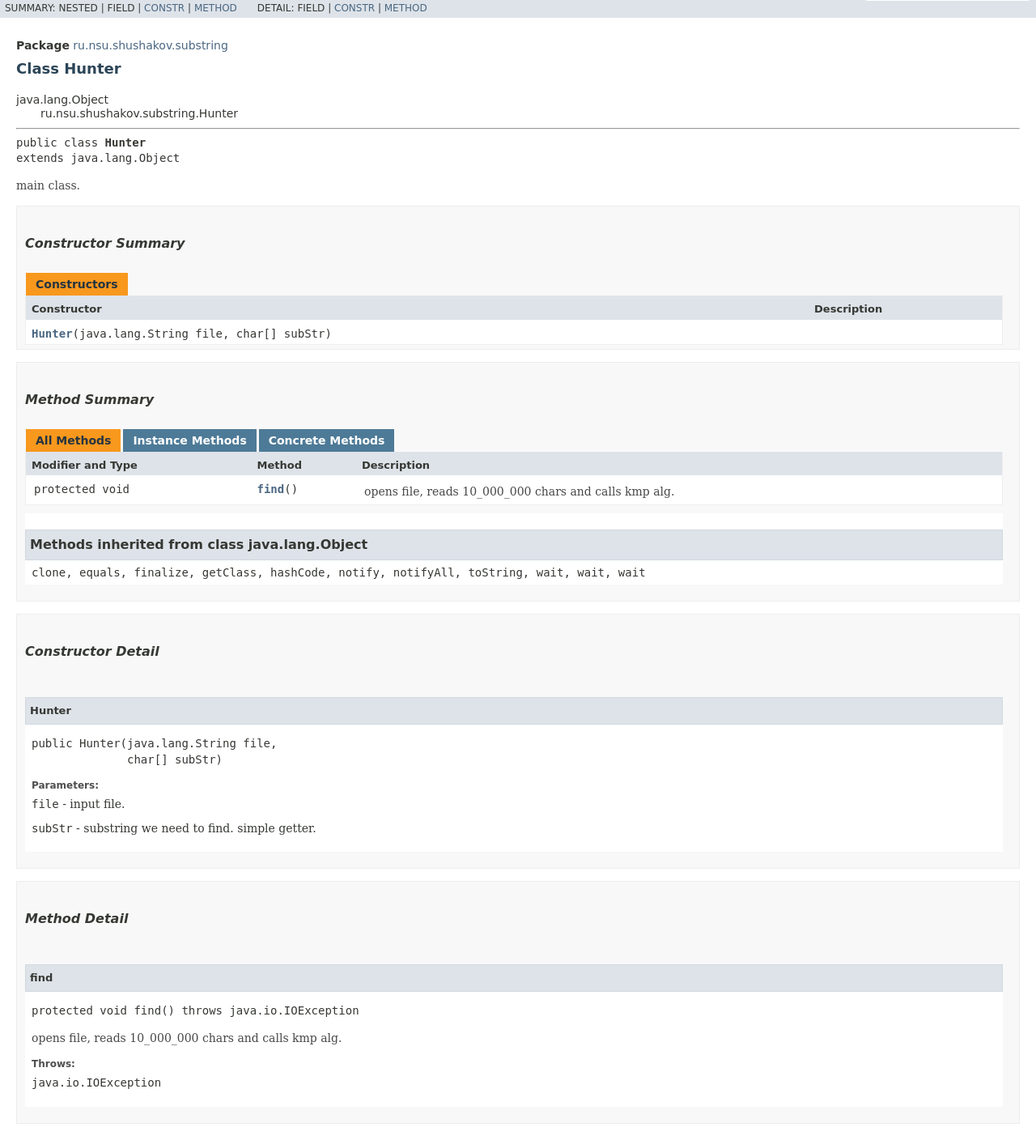
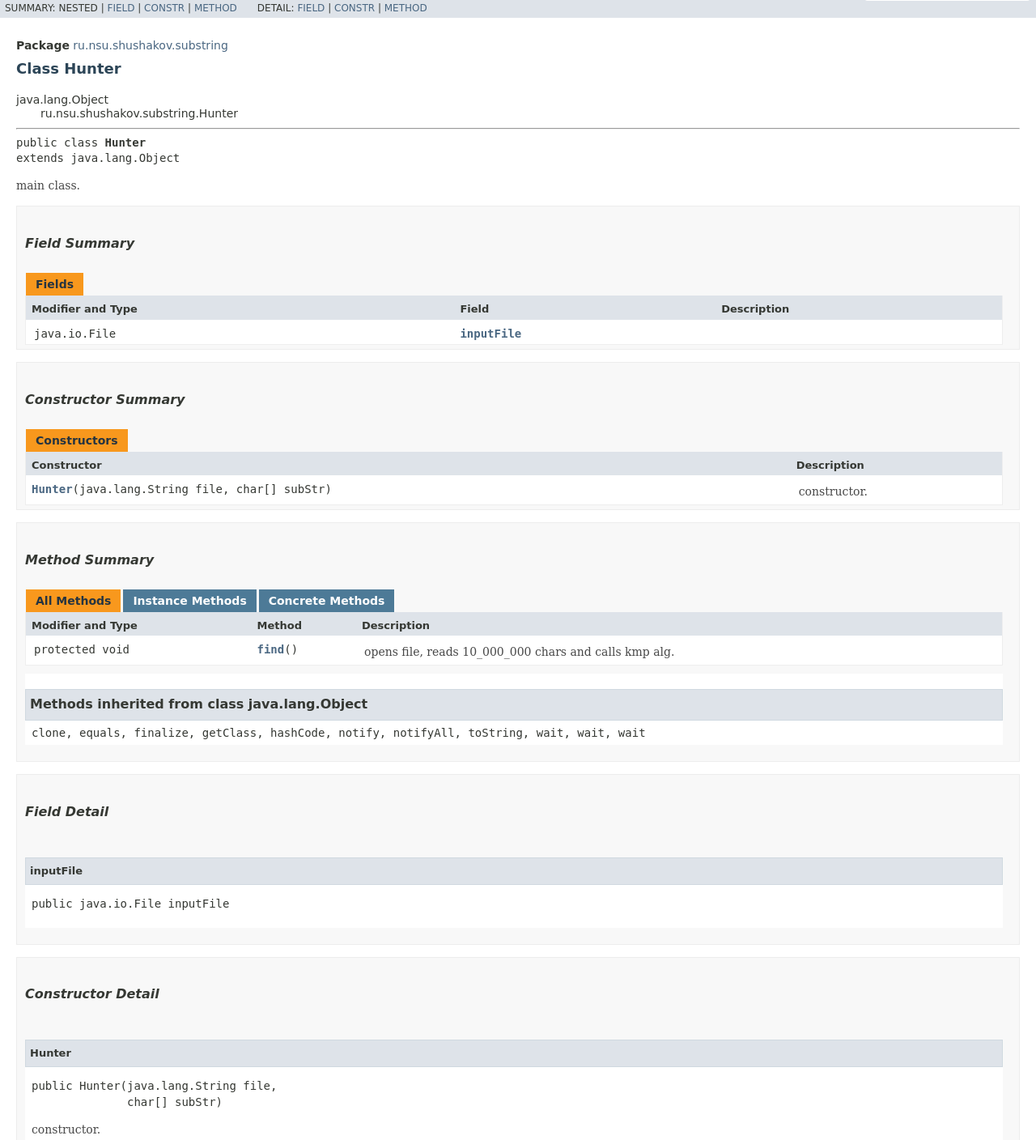
Before and after one commit to AlohaKuino/OOP, a plain HTML site: page Task_1_3_1/ru/nsu/shushakov/substring/Hunter.html in a window 1280 px wide. Shown: the part 70-1478 px from the top of the page at 81% size. Drawn offline with Linux system fonts and the light colour scheme; no server answers; a script that the page names is missing; a web font is replaced by a local one.

Commit message:
Deploying to gh-pages from @ AlohaKuino/OOP@e2799f02c4ca89557d042f583355dca2a345806c 🚀

```diff
--- a/Task_1_3_1/member-search-index.js
+++ b/Task_1_3_1/member-search-index.js
@@ -1 +1 @@
-memberSearchIndex = [{"p":"ru.nsu.shushakov.substring","c":"Hunter","l":"find()"},{"p":"ru.nsu.shushakov.substring","c":"Hunter","l":"Hunter(String, char[])","url":"%3Cinit%3E(java.lang.String,char[])"}]
+memberSearchIndex = [{"p":"ru.nsu.shushakov.substring","c":"Hunter","l":"find()"},{"p":"ru.nsu.shushakov.substring","c":"Hunter","l":"Hunter(String, char[])","url":"%3Cinit%3E(java.lang.String,char[])"},{"p":"ru.nsu.shushakov.substring","c":"Hunter","l":"inputFile"}]
--- a/Task_1_3_1/ru/nsu/shushakov/substring/Hunter.html
+++ b/Task_1_3_1/ru/nsu/shushakov/substring/Hunter.html
@@ -88,13 +88,13 @@ loadScripts(document, 'script');</script>
 <ul class="subNavList">
 <li>Summary:&nbsp;</li>
 <li>Nested&nbsp;|&nbsp;</li>
-<li>Field&nbsp;|&nbsp;</li>
+<li><a href="#field.summary">Field</a>&nbsp;|&nbsp;</li>
 <li><a href="#constructor.summary">Constr</a>&nbsp;|&nbsp;</li>
 <li><a href="#method.summary">Method</a></li>
 </ul>
 <ul class="subNavList">
 <li>Detail:&nbsp;</li>
-<li>Field&nbsp;|&nbsp;</li>
+<li><a href="#field.detail">Field</a>&nbsp;|&nbsp;</li>
 <li><a href="#constructor.detail">Constr</a>&nbsp;|&nbsp;</li>
 <li><a href="#method.detail">Method</a></li>
 </ul>
@@ -139,6 +139,29 @@ extends java.lang.Object</pre>
 <div class="summary">
 <ul class="blockList">
 <li class="blockList">
+<!-- =========== FIELD SUMMARY =========== -->
+<section>
+<ul class="blockList">
+<li class="blockList"><a id="field.summary">
+<!--   -->
+</a>
+<h3>Field Summary</h3>
+<table class="memberSummary">
+<caption><span>Fields</span><span class="tabEnd">&nbsp;</span></caption>
+<tr>
+<th class="colFirst" scope="col">Modifier and Type</th>
+<th class="colSecond" scope="col">Field</th>
+<th class="colLast" scope="col">Description</th>
+</tr>
+<tr class="altColor">
+<td class="colFirst"><code>java.io.File</code></td>
+<th class="colSecond" scope="row"><code><span class="memberNameLink"><a href="#inputFile">inputFile</a></span></code></th>
+<td class="colLast">&nbsp;</td>
+</tr>
+</table>
+</li>
+</ul>
+</section>
 <!-- ======== CONSTRUCTOR SUMMARY ======== -->
 <section>
 <ul class="blockList">
@@ -155,7 +178,9 @@ extends java.lang.Object</pre>
 <tr class="altColor">
 <th class="colConstructorName" scope="row"><code><span class="memberNameLink"><a href="#%3Cinit%3E(java.lang.String,char%5B%5D)">Hunter</a></span>&#8203;(java.lang.String&nbsp;file,
       char[]&nbsp;subStr)</code></th>
-<td class="colLast">&nbsp;</td>
+<td class="colLast">
+<div class="block">constructor.</div>
+</td>
 </tr>
 </table>
 </li>
@@ -199,6 +224,25 @@ extends java.lang.Object</pre>
 <div class="details">
 <ul class="blockList">
 <li class="blockList">
+<!-- ============ FIELD DETAIL =========== -->
+<section>
+<ul class="blockList">
+<li class="blockList"><a id="field.detail">
+<!--   -->
+</a>
+<h3>Field Detail</h3>
+<a id="inputFile">
+<!--   -->
+</a>
+<ul class="blockListLast">
+<li class="blockList">
+<h4>inputFile</h4>
+<pre>public&nbsp;java.io.File inputFile</pre>
+</li>
+</ul>
+</li>
+</ul>
+</section>
 <!-- ========= CONSTRUCTOR DETAIL ======== -->
 <section>
 <ul class="blockList">
@@ -214,12 +258,11 @@ extends java.lang.Object</pre>
 <h4>Hunter</h4>
 <pre>public&nbsp;Hunter&#8203;(java.lang.String&nbsp;file,
               char[]&nbsp;subStr)</pre>
+<div class="block">constructor.</div>
 <dl>
 <dt><span class="paramLabel">Parameters:</span></dt>
 <dd><code>file</code> - input file.</dd>
-<dd><code>subStr</code> - substring we need to find.
-
- simple getter.</dd>
+<dd><code>subStr</code> - substring we need to find.</dd>
 </dl>
 </li>
 </ul>
@@ -299,13 +342,13 @@ extends java.lang.Object</pre>
 <ul class="subNavList">
 <li>Summary:&nbsp;</li>
 <li>Nested&nbsp;|&nbsp;</li>
-<li>Field&nbsp;|&nbsp;</li>
+<li><a href="#field.summary">Field</a>&nbsp;|&nbsp;</li>
 <li><a href="#constructor.summary">Constr</a>&nbsp;|&nbsp;</li>
 <li><a href="#method.summary">Method</a></li>
 </ul>
 <ul class="subNavList">
 <li>Detail:&nbsp;</li>
-<li>Field&nbsp;|&nbsp;</li>
+<li><a href="#field.detail">Field</a>&nbsp;|&nbsp;</li>
 <li><a href="#constructor.detail">Constr</a>&nbsp;|&nbsp;</li>
 <li><a href="#method.detail">Method</a></li>
 </ul>
```
Also changed, not shown: Task_1_3_1/index-all.html (+12 -2 lines), 3 other files.
